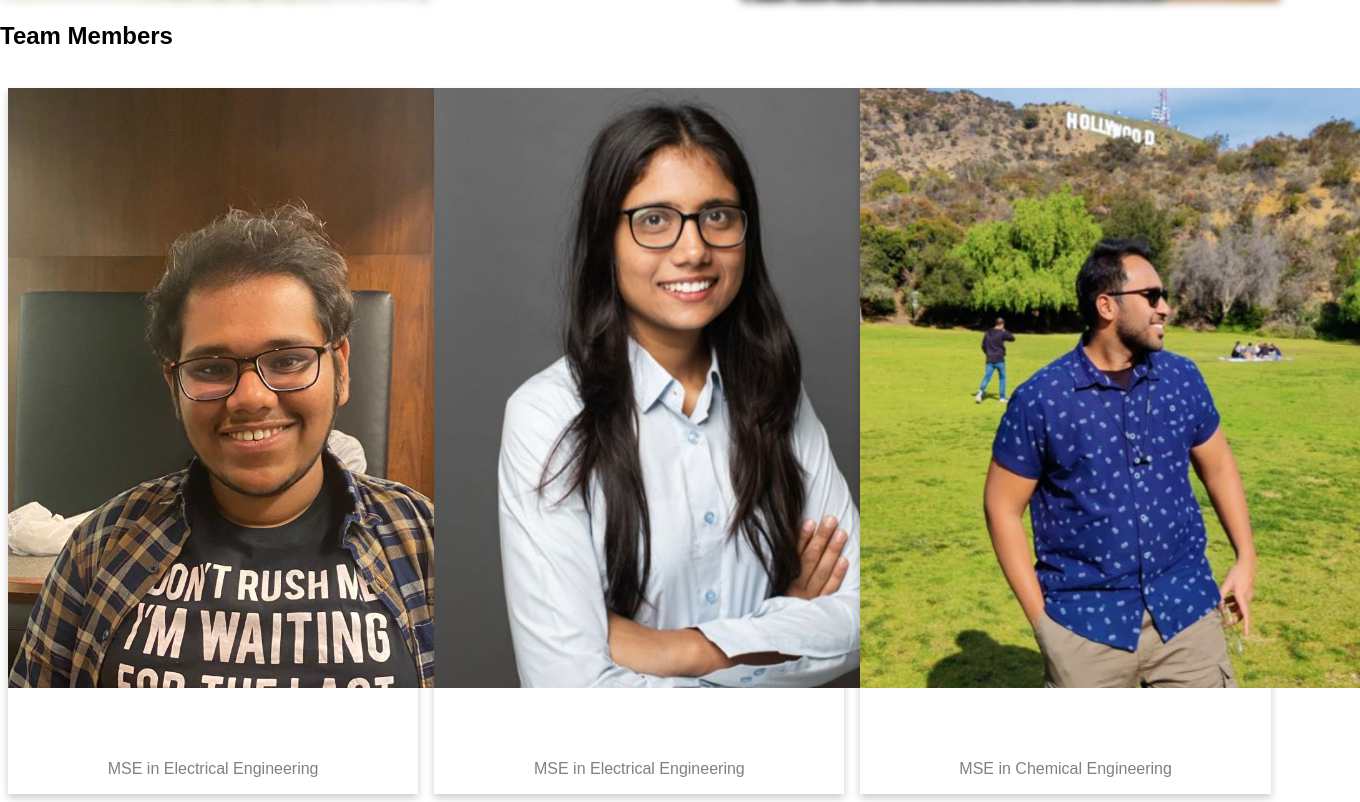
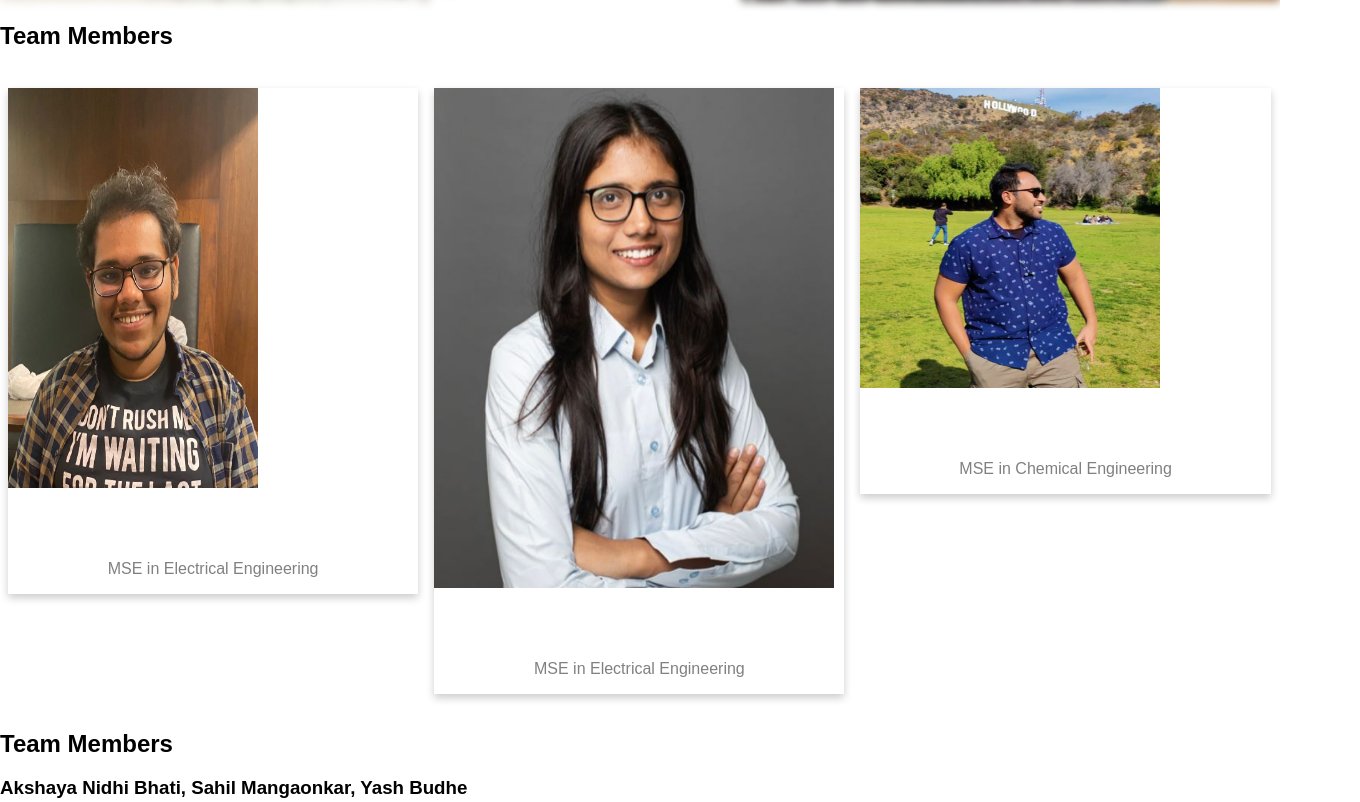
Before and after one commit to TopGun-ESE519/TopGun-ESE519.github.io, a plain HTML site: page index.html in a window 1280 px wide. Shown: the part 798-1600 px from the top of the page, 1360 px wide, since content can reach past the window. Drawn offline with Linux system fonts and the light colour scheme.

Commit message:
Update index.html

```diff
--- a/index.html
+++ b/index.html
@@ -116,7 +116,7 @@ body, html {
 <div class="row">
   <div class="column">
     <div class="card">
-      <img src="Images/Team_Members/Sahil.jpeg" alt="Sahil" style="width:500px;height:600px;">
+      <img src="Images/Team_Members/Sahil.jpeg" alt="Sahil" style="width:250px;height:400px;">
       <div class="container">
         <h2>Akshaya Nidhi Bhati</h2>
         <p class="title">MSE in Electrical Engineering</p>
@@ -126,7 +126,7 @@ body, html {
 
   <div class="column">
     <div class="card">
-      <img src="Images/Team_Members/Akshaya.png" alt="Akshaya" style="width:500px;height:600px;">
+      <img src="Images/Team_Members/Akshaya.png" alt="Akshaya" style="width:400px;height:500px;">
       <div class="container">
         <h2>Sahil Mangaonkar</h2>
         <p class="title">MSE in Electrical Engineering</p>
@@ -136,7 +136,7 @@ body, html {
 
   <div class="column">
     <div class="card">
-      <img src="Images/Team_Members/Yash .png" alt="Yash" style="width:500px;height:600px;">
+      <img src="Images/Team_Members/Yash .png" alt="Yash" style="width:300px;height:300px;">
       <div class="container">
         <h2>Yash Budhe</h2>
         <p class="title">MSE in Chemical Engineering</p>
```
